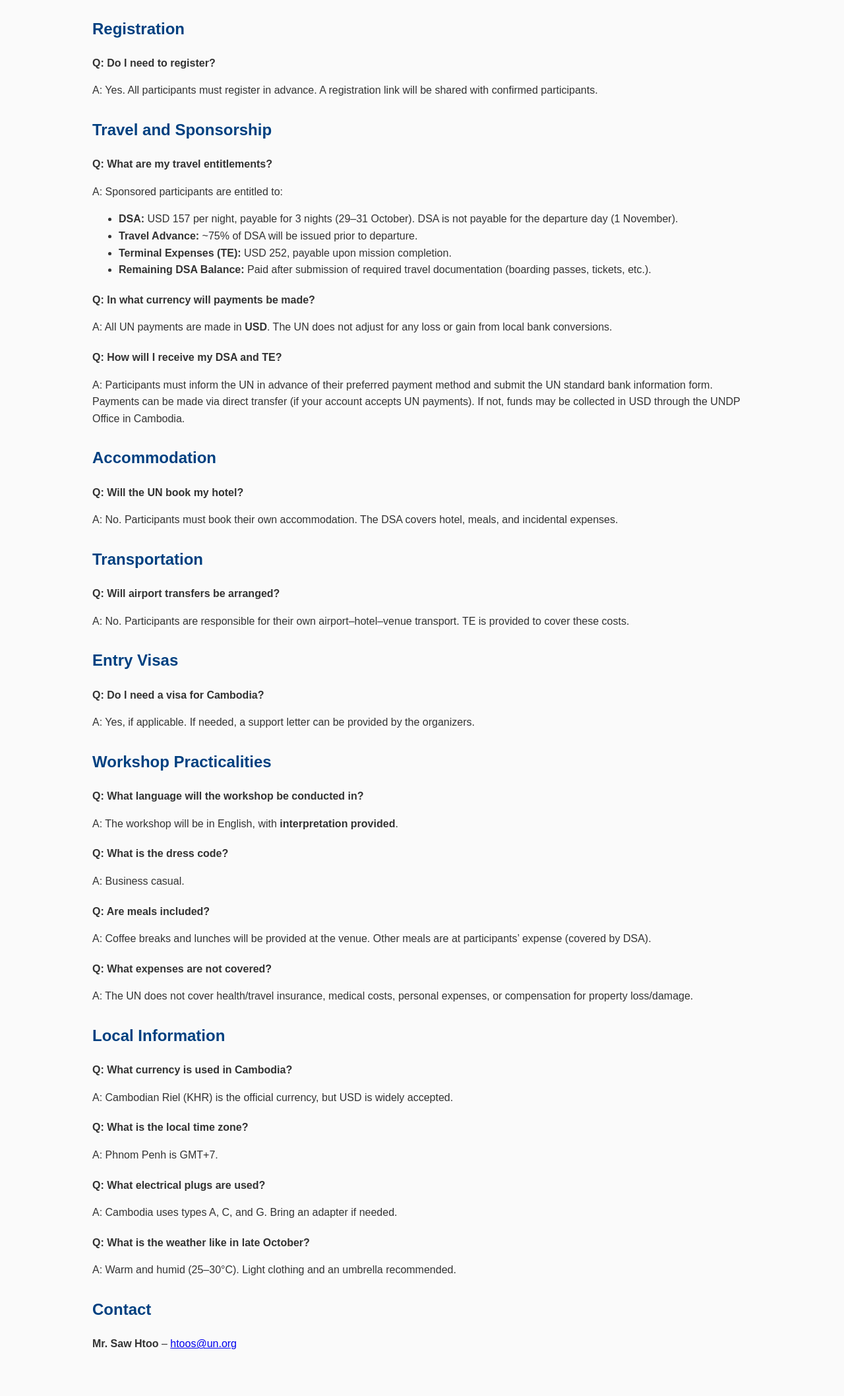
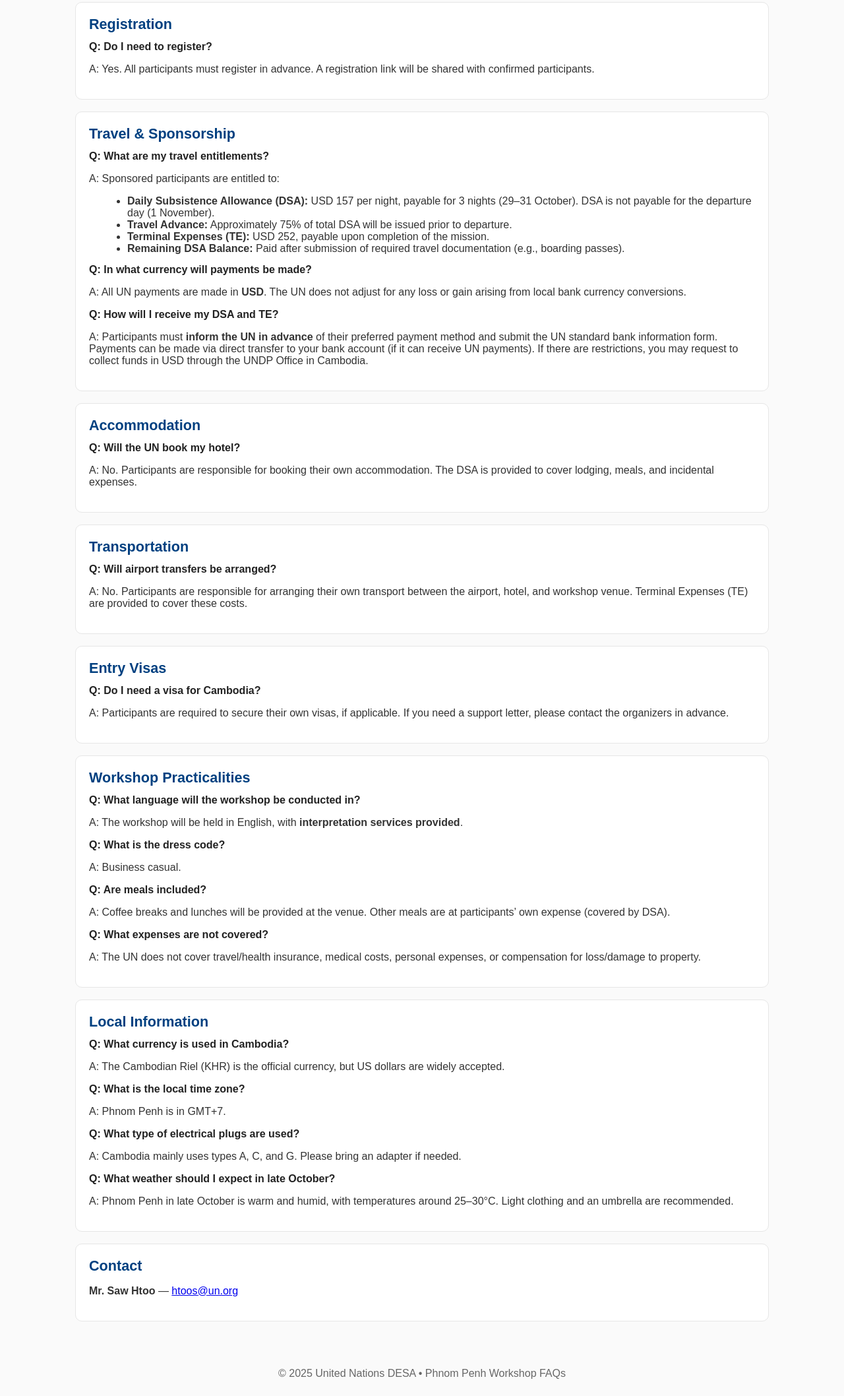
Before and after one commit to sawkhtoo/Cambodia_STS_workshop, a plain HTML site: page faq.html in a window 1280 px wide. Shown: the part 508-2624 px from the top of the page at 66% size. Drawn offline with Linux system fonts and the light colour scheme.

Commit message:
Update faq.html

```diff
--- a/faq.html
+++ b/faq.html
@@ -4,6 +4,7 @@
   <meta charset="UTF-8" />
   <title>Workshop FAQs – Phnom Penh, Cambodia (30–31 October 2025)</title>
   <meta name="viewport" content="width=device-width, initial-scale=1" />
+  <meta name="description" content="FAQs for the Phnom Penh workshop (30–31 Oct 2025). DSA USD 157 x 3 nights, TE USD 252, USD payments (no FX adjustments), interpretation provided." />
   <style>
     :root {
       --primary: #004080;
@@ -15,15 +16,15 @@
       --border: #e6e6e6;
       --radius: 10px;
     }
+    * { box-sizing: border-box; }
     body {
-      font-family: Arial, sans-serif;
-      line-height: 1.6;
+      font-family: Arial, Helvetica, sans-serif;
+      color: var(--text);
+      background: var(--bg);
       margin: 0;
-      background: var(--bg);
-      color: var(--text);
     }
     .container {
-      max-width: 1000px;
+      max-width: 1100px;
       margin: 0 auto;
       padding: 24px;
     }
@@ -34,134 +35,165 @@
       margin-bottom: 20px;
       text-align: center;
     }
-    header h1 { margin: 0; font-size: 1.9rem; }
-    nav {
-      margin-top: 16px;
+    header h1 { margin: 0 0 8px; font-size: 1.9rem; line-height: 1.3; }
+    header .meta { color: #e9f3ff; font-size: .95rem; }
+    nav { margin-top: 14px; display: inline-flex; gap: 14px; flex-wrap: wrap; }
+    nav a {
+      color: #fff; text-decoration: none; font-weight: bold;
+      padding: 6px 10px; border-radius: 999px; border: 1px solid rgba(255,255,255,.35);
     }
-    nav a {
-      margin: 0 10px;
-      color: #fff;
-      text-decoration: none;
-      font-weight: bold;
+    nav a:hover { background: rgba(255,255,255,.12); }
+    h2 {
+      color: var(--primary);
+      margin: 0 0 12px;
+      font-size: 1.35rem;
     }
-    nav a:hover { text-decoration: underline; }
-    h2 { color: var(--primary); margin-top: 28px; }
-    .faq { margin-bottom: 20px; }
-    .question { font-weight: bold; }
+    .card {
+      background: var(--card);
+      border: 1px solid var(--border);
+      border-radius: var(--radius);
+      padding: 20px;
+      margin-bottom: 18px;
+    }
+    .faq { margin-bottom: 14px; }
+    .q { font-weight: bold; color: #222; margin: 0 0 6px; }
+    ul { margin: 8px 0 0 18px; }
+    .grid {
+      display: grid;
+      grid-template-columns: 1fr 1fr;
+      gap: 18px;
+    }
+    @media (max-width: 900px) { .grid { grid-template-columns: 1fr; } }
+    .muted { color: var(--muted); }
     footer {
-      text-align: center;
-      margin-top: 40px;
-      padding: 20px;
-      color: var(--muted);
-      font-size: 0.9em;
+      text-align: center; padding: 22px; margin-top: 6px; color: var(--muted);
     }
   </style>
 </head>
 <body>
   <header>
     <div class="container">
-      <h1>Workshop FAQs – Phnom Penh (30–31 October 2025)</h1>
+      <h1>Workshop FAQs – Phnom Penh, Cambodia</h1>
+      <div class="meta">30–31 October 2025 • Interpretation provided • Payments in USD (no FX adjustments)</div>
       <nav>
-        <a href="index.html">Home</a> |
-        <a href="faq.html">FAQs</a> |
+        <a href="index.html">Home</a>
+        <a href="faq.html">FAQs</a>
         <a href="#contact">Contact</a>
       </nav>
     </div>
   </header>
 
   <main class="container">
+    <section class="card">
       <h2>General Information</h2>
       <div class="faq">
-      <p class="question">Q: When and where will the workshop take place?</p>
+        <p class="q">Q: When and where will the workshop take place?</p>
         <p>A: The workshop will be held on 30–31 October 2025 in Phnom Penh, Cambodia. Participants are expected to arrive on 29 October and depart on 1 November.</p>
       </div>
       <div class="faq">
-      <p class="question">Q: What is the format of the workshop?</p>
+        <p class="q">Q: What is the format of the workshop?</p>
         <p>A: The event will be conducted onsite and will include technical presentations and working sessions.</p>
       </div>
+    </section>
 
+    <section class="card">
       <h2>Registration</h2>
       <div class="faq">
-      <p class="question">Q: Do I need to register?</p>
+        <p class="q">Q: Do I need to register?</p>
         <p>A: Yes. All participants must register in advance. A registration link will be shared with confirmed participants.</p>
       </div>
+    </section>
 
-    <h2>Travel and Sponsorship</h2>
+    <section class="card">
+      <h2>Travel & Sponsorship</h2>
       <div class="faq">
-      <p class="question">Q: What are my travel entitlements?</p>
+        <p class="q">Q: What are my travel entitlements?</p>
         <p>A: Sponsored participants are entitled to:</p>
         <ul>
-        <li><strong>DSA:</strong> USD 157 per night, payable for 3 nights (29–31 October). DSA is not payable for the departure day (1 November).</li>
-        <li><strong>Travel Advance:</strong> ~75% of DSA will be issued prior to departure.</li>
-        <li><strong>Terminal Expenses (TE):</strong> USD 252, payable upon mission completion.</li>
-        <li><strong>Remaining DSA Balance:</strong> Paid after submission of required travel documentation (boarding passes, tickets, etc.).</li>
+          <li><strong>Daily Subsistence Allowance (DSA):</strong> USD 157 per night, payable for 3 nights (29–31 October). DSA is not payable for the departure day (1 November).</li>
+          <li><strong>Travel Advance:</strong> Approximately 75% of total DSA will be issued prior to departure.</li>
+          <li><strong>Terminal Expenses (TE):</strong> USD 252, payable upon completion of the mission.</li>
+          <li><strong>Remaining DSA Balance:</strong> Paid after submission of required travel documentation (e.g., boarding passes).</li>
         </ul>
       </div>
       <div class="faq">
-      <p class="question">Q: In what currency will payments be made?</p>
-      <p>A: All UN payments are made in <strong>USD</strong>. The UN does not adjust for any loss or gain from local bank conversions.</p>
+        <p class="q">Q: In what currency will payments be made?</p>
+        <p>A: All UN payments are made in <strong>USD</strong>. The UN does not adjust for any loss or gain arising from local bank currency conversions.</p>
       </div>
       <div class="faq">
-      <p class="question">Q: How will I receive my DSA and TE?</p>
-      <p>A: Participants must inform the UN in advance of their preferred payment method and submit the UN standard bank information form. Payments can be made via direct transfer (if your account accepts UN payments). If not, funds may be collected in USD through the UNDP Office in Cambodia.</p>
+        <p class="q">Q: How will I receive my DSA and TE?</p>
+        <p>A: Participants must <strong>inform the UN in advance</strong> of their preferred payment method and submit the UN standard bank information form. Payments can be made via direct transfer to your bank account (if it can receive UN payments). If there are restrictions, you may request to collect funds in USD through the UNDP Office in Cambodia.</p>
       </div>
+    </section>
 
+    <section class="card">
       <h2>Accommodation</h2>
       <div class="faq">
-      <p class="question">Q: Will the UN book my hotel?</p>
-      <p>A: No. Participants must book their own accommodation. The DSA covers hotel, meals, and incidental expenses.</p>
+        <p class="q">Q: Will the UN book my hotel?</p>
+        <p>A: No. Participants are responsible for booking their own accommodation. The DSA is provided to cover lodging, meals, and incidental expenses.</p>
       </div>
+    </section>
 
+    <section class="card">
       <h2>Transportation</h2>
       <div class="faq">
-      <p class="question">Q: Will airport transfers be arranged?</p>
-      <p>A: No. Participants are responsible for their own airport–hotel–venue transport. TE is provided to cover these costs.</p>
+        <p class="q">Q: Will airport transfers be arranged?</p>
+        <p>A: No. Participants are responsible for arranging their own transport between the airport, hotel, and workshop venue. Terminal Expenses (TE) are provided to cover these costs.</p>
       </div>
+    </section>
 
+    <section class="card">
       <h2>Entry Visas</h2>
       <div class="faq">
-      <p class="question">Q: Do I need a visa for Cambodia?</p>
-      <p>A: Yes, if applicable. If needed, a support letter can be provided by the organizers.</p>
+        <p class="q">Q: Do I need a visa for Cambodia?</p>
+        <p>A: Participants are required to secure their own visas, if applicable. If you need a support letter, please contact the organizers in advance.</p>
       </div>
+    </section>
 
+    <section class="card">
       <h2>Workshop Practicalities</h2>
       <div class="faq">
-      <p class="question">Q: What language will the workshop be conducted in?</p>
-      <p>A: The workshop will be in English, with <strong>interpretation provided</strong>.</p>
+        <p class="q">Q: What language will the workshop be conducted in?</p>
+        <p>A: The workshop will be held in English, with <strong>interpretation services provided</strong>.</p>
       </div>
       <div class="faq">
-      <p class="question">Q: What is the dress code?</p>
+        <p class="q">Q: What is the dress code?</p>
         <p>A: Business casual.</p>
       </div>
       <div class="faq">
-      <p class="question">Q: Are meals included?</p>
-      <p>A: Coffee breaks and lunches will be provided at the venue. Other meals are at participants’ expense (covered by DSA).</p>
+        <p class="q">Q: Are meals included?</p>
+        <p>A: Coffee breaks and lunches will be provided at the venue. Other meals are at participants’ own expense (covered by DSA).</p>
       </div>
       <div class="faq">
-      <p class="question">Q: What expenses are not covered?</p>
-      <p>A: The UN does not cover health/travel insurance, medical costs, personal expenses, or compensation for property loss/damage.</p>
+        <p class="q">Q: What expenses are not covered?</p>
+        <p>A: The UN does not cover travel/health insurance, medical costs, personal expenses, or compensation for loss/damage to property.</p>
       </div>
+    </section>
 
+    <section class="card">
       <h2>Local Information</h2>
       <div class="faq">
-      <p class="question">Q: What currency is used in Cambodia?</p>
-      <p>A: Cambodian Riel (KHR) is the official currency, but USD is widely accepted.</p>
+        <p class="q">Q: What currency is used in Cambodia?</p>
+        <p>A: The Cambodian Riel (KHR) is the official currency, but US dollars are widely accepted.</p>
       </div>
       <div class="faq">
-      <p class="question">Q: What is the local time zone?</p>
-      <p>A: Phnom Penh is GMT+7.</p>
+        <p class="q">Q: What is the local time zone?</p>
+        <p>A: Phnom Penh is in GMT+7.</p>
       </div>
       <div class="faq">
-      <p class="question">Q: What electrical plugs are used?</p>
-      <p>A: Cambodia uses types A, C, and G. Bring an adapter if needed.</p>
+        <p class="q">Q: What type of electrical plugs are used?</p>
+        <p>A: Cambodia mainly uses types A, C, and G. Please bring an adapter if needed.</p>
       </div>
       <div class="faq">
-      <p class="question">Q: What is the weather like in late October?</p>
-      <p>A: Warm and humid (25–30°C). Light clothing and an umbrella recommended.</p>
+        <p class="q">Q: What weather should I expect in late October?</p>
+        <p>A: Phnom Penh in late October is warm and humid, with temperatures around 25–30°C. Light clothing and an umbrella are recommended.</p>
       </div>
+    </section>
 
-    <h2 id="contact">Contact</h2>
-    <p><strong>Mr. Saw Htoo</strong> – <a href="mailto:htoos@un.org">htoos@un.org</a></p>
+    <section id="contact" class="card">
+      <h2>Contact</h2>
+      <p><strong>Mr. Saw Htoo</strong> — <a href="mailto:htoos@un.org">htoos@un.org</a></p>
+    </section>
   </main>
 
   <footer>
```
Lines whose indentation alone changed are shown as unchanged.
